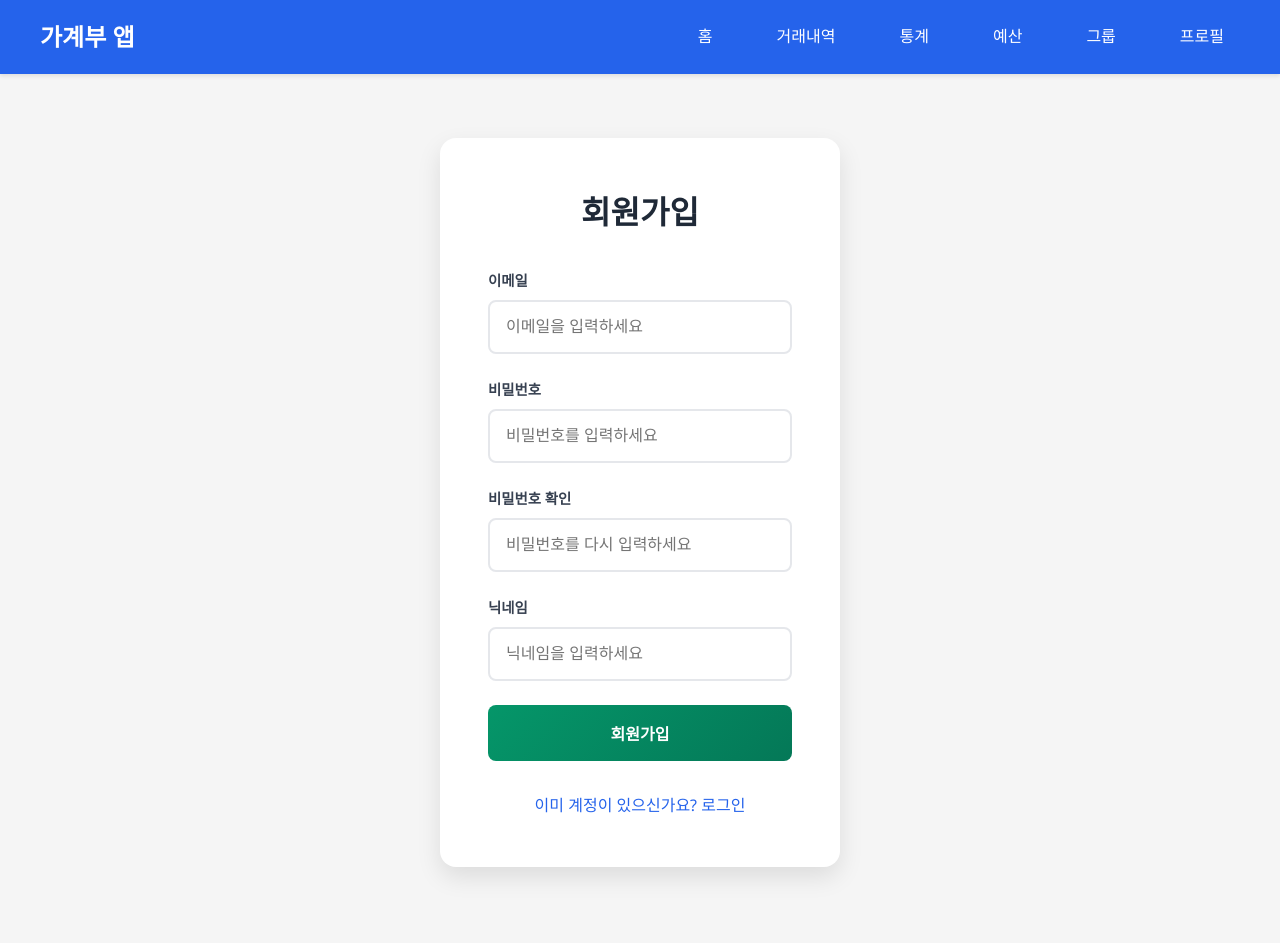
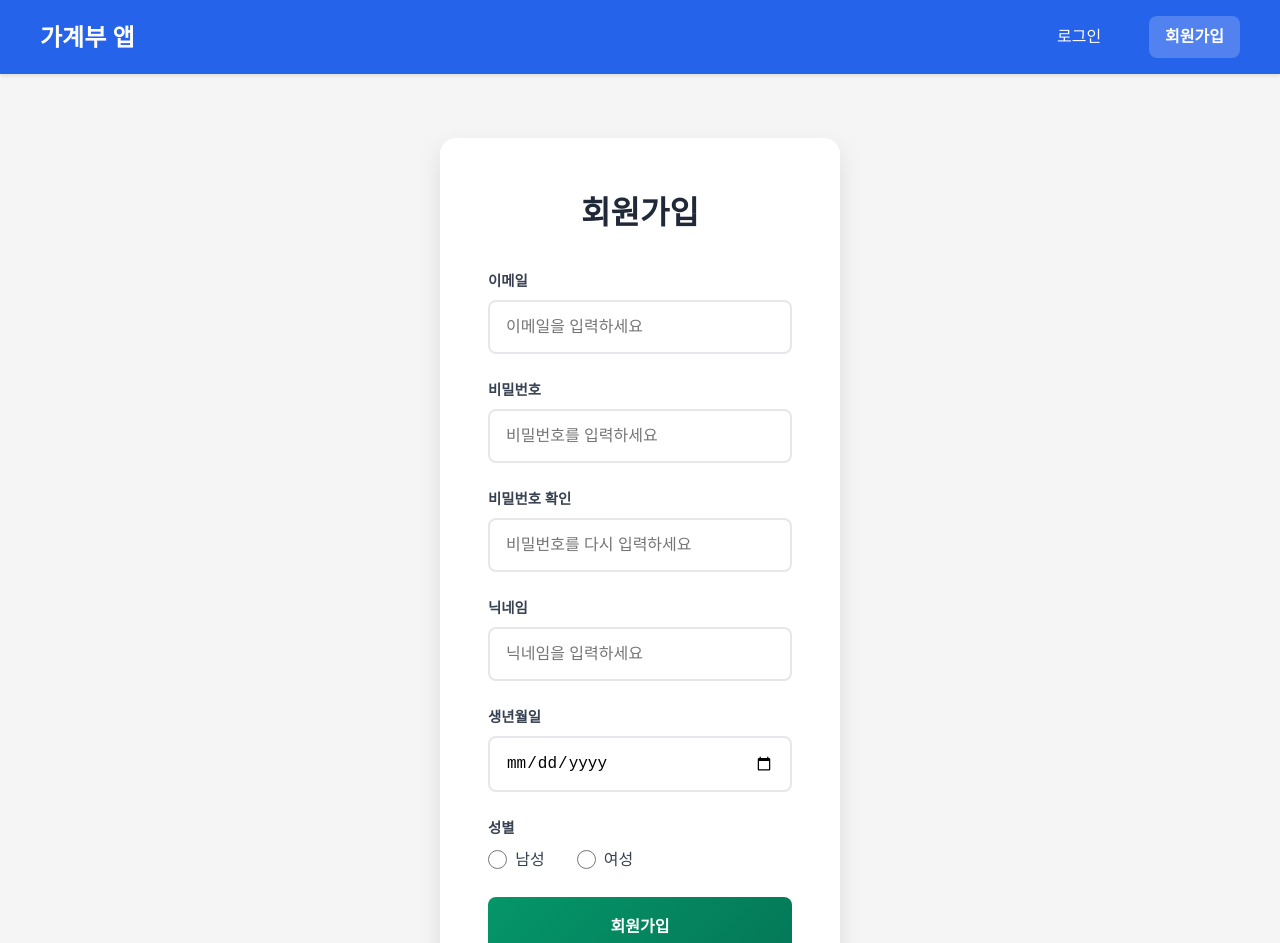
Before and after one commit to philia-lee/budgets_front, a Vue app: page /register in a window 1280 px wide. Shown: the top 943 px of the page. Built offline with nearby package versions, Linux system fonts and the light colour scheme.

Commit message:
register

```diff
--- a/src/App.vue
+++ b/src/App.vue
@@ -4,12 +4,19 @@
       <div class="nav-container">
         <h1 class="nav-title">가계부 앱</h1>
         <div class="nav-links">
+          <template v-if="userStore.accessToken">
             <router-link to="/" class="nav-link">홈</router-link>
             <router-link to="/transactions" class="nav-link">거래내역</router-link>
             <router-link to="/statistics" class="nav-link">통계</router-link>
             <router-link to="/budget" class="nav-link">예산</router-link>
             <router-link to="/groups" class="nav-link">그룹</router-link>
             <router-link to="/profile" class="nav-link">프로필</router-link>
+            <button @click="logout" class="nav-link logout-button">로그아웃</button>
+          </template>
+          <template v-else>
+            <router-link to="/login" class="nav-link">로그인</router-link>
+            <router-link to="/register" class="nav-link">회원가입</router-link>
+          </template>
         </div>
       </div>
     </nav>
@@ -25,15 +32,18 @@ import { onMounted } from 'vue'
 import { useRouter } from 'vue-router'
 import { useUserStore } from '@/stores/user'
 import axiosInstance from "@/service/axiosInstance"
+
 const userStore = useUserStore()
 const router = useRouter()
+
+const logout = () => {
+  userStore.logout()
+  axiosInstance.setToken(null)
+  router.push('/login')
+}
+
 onMounted(() => {
-  if (userStore.accessToken) {
   axiosInstance.setToken(userStore.accessToken)
-  }
-  else {
-    axiosInstance.setToken(null);
-  }
 })
 </script>
 
@@ -118,4 +128,16 @@ body {
     padding: 1rem;
   }
 }
+
+.logout-button {
+  background: none;
+  border: none;
+  font-family: inherit;
+  font-size: inherit;
+  cursor: pointer;
+}
+
+.logout-button:hover {
+  background-color: rgba(255,255,255,0.1);
+}
 </style>
--- a/src/service/LoginAPI.js
+++ b/src/service/LoginAPI.js
@@ -1,27 +1,28 @@
 
 import { useUserStore } from "@/stores/user"
-import axiosInstance from "./axiosInstance";
+import axios from 'axios'
+import axiosInstance from "./axiosInstance"
 import { Base64 } from 'js-base64'
+const API_URL = import.meta.env.VITE_API_URL
 export default {
   async doLogin(userId, userPw) {
     try {
 
-      const response = await axiosInstance.post('/api/auth/login', {
+      const response = await axios.post(API_URL+'/api/auth/login', {
         email: userId,
         password: userPw
       })
 
       const data = response.data
+
       if (!data || !data.accessToken) return 'error'
 
       const token = data.accessToken
       const payload = JSON.parse(Base64.decode(token.split('.')[1]))
-
       const name = payload.name
       const userStore = useUserStore()
       axiosInstance.setToken(token)
       userStore.login(name, token)
-
 
       return "success"
     } catch (err) {
--- /dev/null
+++ b/src/service/registerAPI.js
@@ -0,0 +1,29 @@
+import axiosInstance from "./axiosInstance";
+
+
+export default {
+
+    async register(form)
+    {
+        try{
+        const response = await axiosInstance.post("/api/auth/register",
+        {
+            "email": form.email,
+            "password": form.password,
+            "nickname": form.nickname,
+            "birthdate": form.age,
+            "gender": form.gender
+        })
+
+        return "success"
+
+        }
+    catch(err)
+    {
+        console.log("안의 콘솔")
+        console.log(err.response?.data?.message)
+        return err.response?.data?.message
+    }
+}
+
+}
--- a/src/views/auth/Register.vue
+++ b/src/views/auth/Register.vue
@@ -48,6 +48,42 @@
           >
         </div>
 
+        <div class="form-group">
+          <label class="form-label">생년월일</label>
+          <input
+            v-model="form.age"
+            type="date"
+            required
+            class="form-input"
+          >
+        </div>
+
+        <div class="form-group">
+          <label class="form-label">성별</label>
+          <div class="radio-group">
+            <label class="radio-option">
+              <input
+                v-model="form.gender"
+                type="radio"
+                value="MALE"
+                class="radio-input"
+                required
+              >
+              <span class="radio-label">남성</span>
+            </label>
+            <label class="radio-option">
+              <input
+                v-model="form.gender"
+                type="radio"
+                value="FEMALE"
+                class="radio-input"
+                required
+              >
+              <span class="radio-label">여성</span>
+            </label>
+          </div>
+        </div>
+
         <button type="submit" class="register-button">
           회원가입
         </button>
@@ -65,7 +101,7 @@
 <script>
 import { ref } from 'vue'
 import { useRouter } from 'vue-router'
-
+import user from '@/service/registerAPI'
 export default {
   name: 'Register',
   setup() {
@@ -74,7 +110,9 @@ export default {
       email: '',
       password: '',
       confirmPassword: '',
-      nickname: ''
+      nickname: '',
+      age: '',
+      gender: ''
     })
 
     const handleRegister = async () => {
@@ -82,13 +120,17 @@ export default {
         alert('비밀번호가 일치하지 않습니다.')
         return
       }
-
-      try {
-        console.log('회원가입 시도:', form.value)
+try {
+      const response = await user.register(form.value)
+      if(response=="success")
         router.push('/login')
-      } catch (error) {
-        console.error('회원가입 실패:', error)
-      }
+      else
+        alert(`${response}`)
+}
+ catch(err)
+ {
+  alert("에러가 발생했습니다")
+ }
     }
 
     return {
@@ -194,4 +236,27 @@ export default {
     padding: 2rem;
   }
 }
+
+.radio-group {
+  display: flex;
+  gap: 2rem;
+}
+
+.radio-option {
+  display: flex;
+  align-items: center;
+  gap: 0.5rem;
+  cursor: pointer;
+}
+
+.radio-input {
+  width: 1.2rem;
+  height: 1.2rem;
+  accent-color: #059669;
+}
+
+.radio-label {
+  font-weight: 500;
+  color: #374151;
+}
 </style>
```
Also changed, not shown: 1 other file (tests, documents, lock files or other folders). Lines whose indentation alone changed are shown as unchanged.
